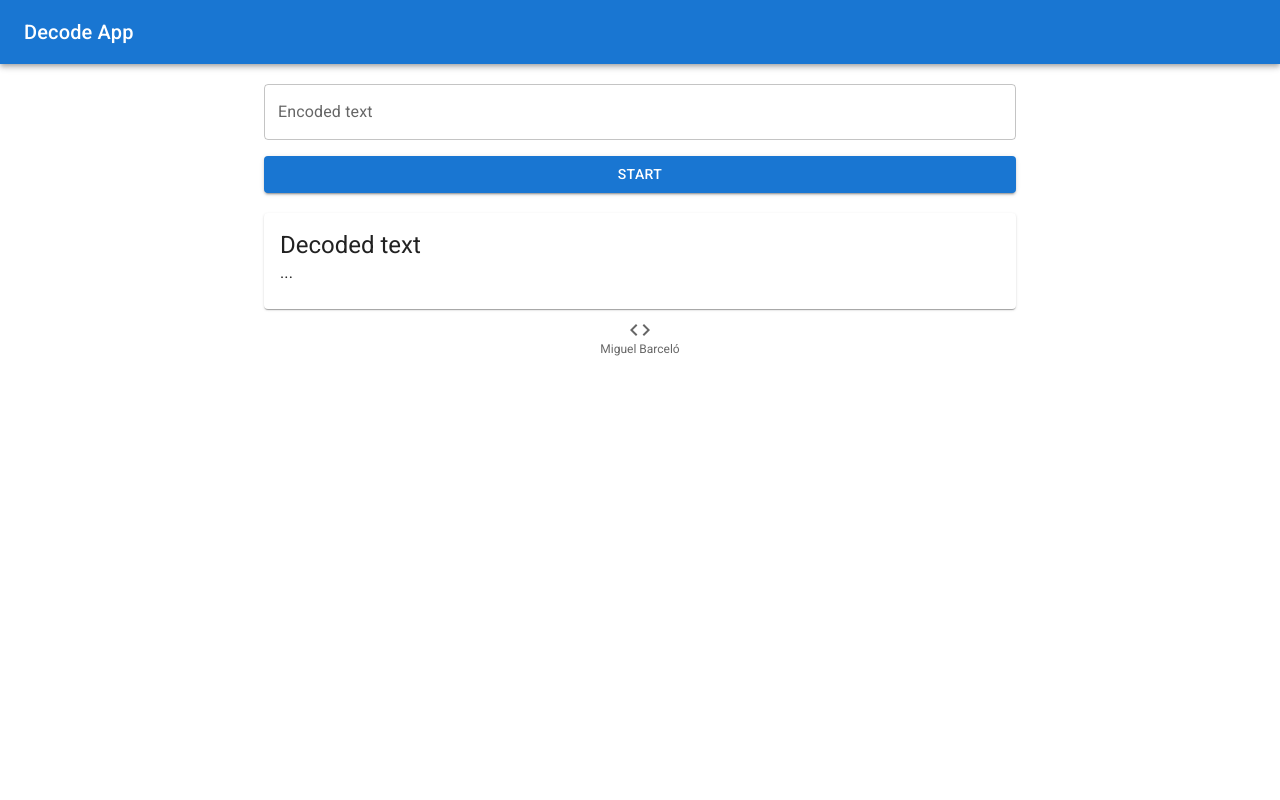
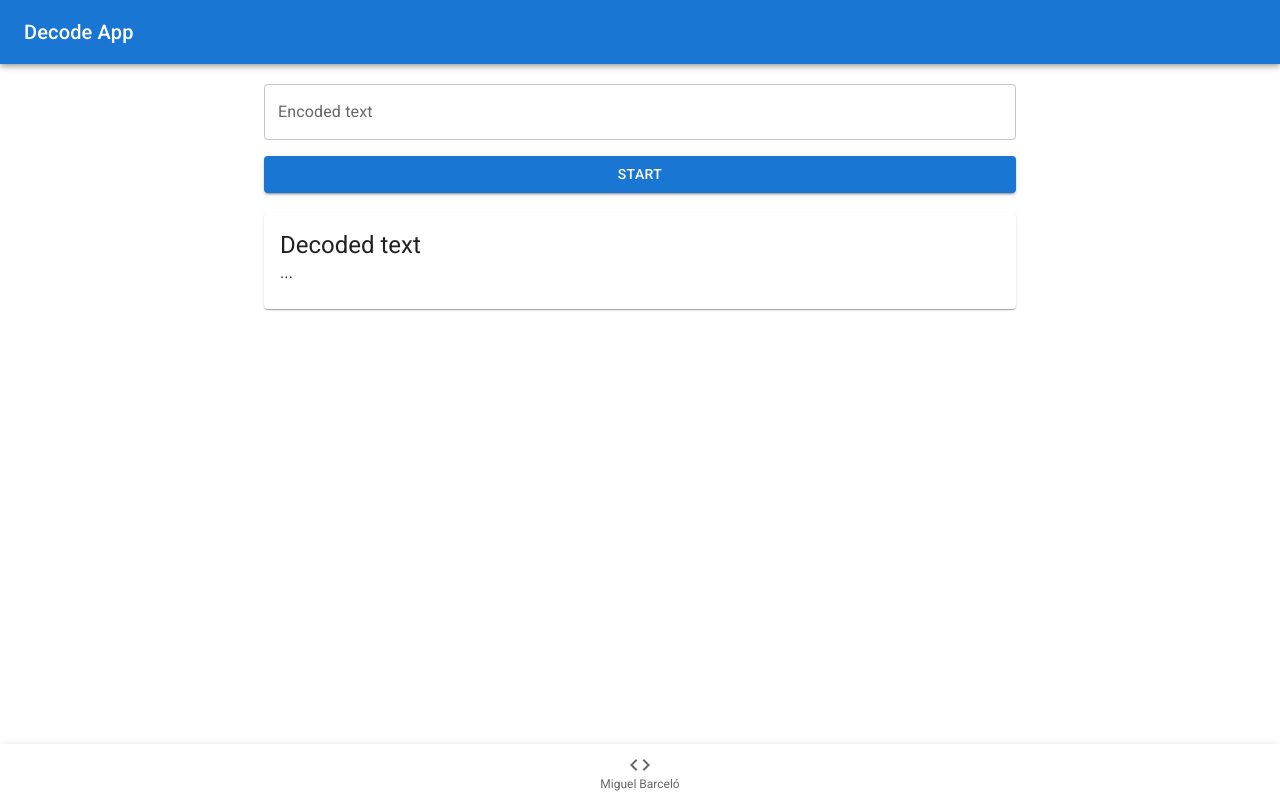
Before and after one commit to MiguelBarcelo/decode, a React (Vite) app: page / in a window 1280 px wide. Built offline with nearby package versions, Linux system fonts and the light colour scheme.

Commit message:
fix: Remove components
that are not used

```diff
--- a/src/components/Footer.jsx
+++ b/src/components/Footer.jsx
@@ -1,14 +1,19 @@
-import Box from "@mui/material/Box"
+import Paper from "@mui/material/Paper"
 import BottomNavigation from "@mui/material/BottomNavigation"
 import BottomNavigationAction from "@mui/material/BottomNavigationAction"
 import CodeIcon from "@mui/icons-material/Code"
 
 export default function Footer() {
   return (
-    <Box sx={{ flexGrow: 1 }}>
+    <Paper sx={{
+      position: 'fixed',
+      bottom: 0,
+      left: 0,
+      right: 0
+    }} elevation={3}>
       <BottomNavigation showLabels>
         <BottomNavigationAction label="Miguel Barceló" icon={<CodeIcon />} />
       </BottomNavigation>
-    </Box>
+    </Paper>
   )
 }
--- a/src/components/Form.jsx
+++ b/src/components/Form.jsx
@@ -1,4 +1,3 @@
-import Paper from "@mui/material/Paper"
 import TextField from "@mui/material/TextField"
 import Button from "@mui/material/Button"
 import Grid from "@mui/material/Grid"
--- a/src/components/Header.jsx
+++ b/src/components/Header.jsx
@@ -1,5 +1,4 @@
 import AppBar from '@mui/material/AppBar';
-import Box from '@mui/material/Box';
 import Toolbar from '@mui/material/Toolbar';
 import Typography from '@mui/material/Typography';
 
```
